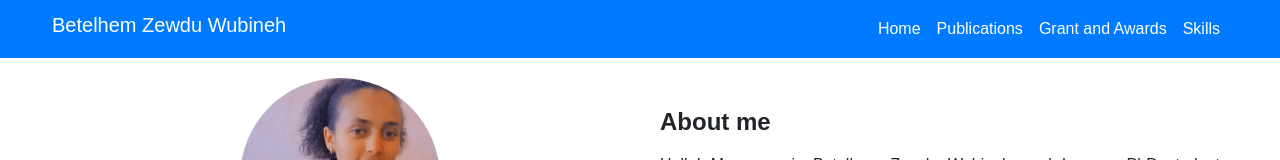
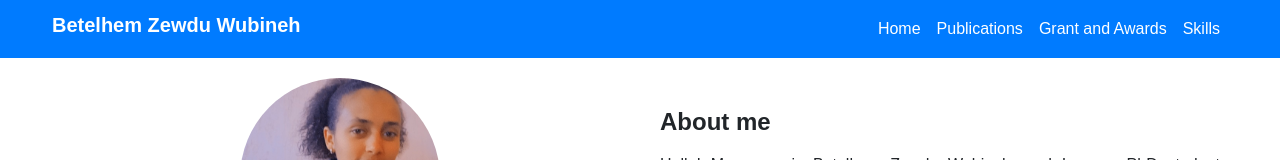
Before and after one commit to betelhemzewdu/My_website_1, a plain HTML site: page index.html in a window 1280 px wide. Shown: the top 160 px of the page. Drawn offline with nearby package versions, Linux system fonts and the light colour scheme.

Commit message:
Update index.html

```diff
--- a/index.html
+++ b/index.html
@@ -82,7 +82,7 @@
     <!-- Navigation Menu -->
     <nav class="navbar navbar-expand-lg navbar-dark">
         <div class="container">
-            <a class="navbar-brand" href="#" onclick="showSection('home')"><h5>Betelhem Zewdu Wubineh</h5></a>
+            <a class="navbar-brand" href="#" onclick="showSection('home')"><h5><b>Betelhem Zewdu Wubineh</b></h5></a>
             <button class="navbar-toggler" type="button" data-bs-toggle="collapse" data-bs-target="#navbarNav">
                 <span class="navbar-toggler-icon"></span>
             </button>
```
